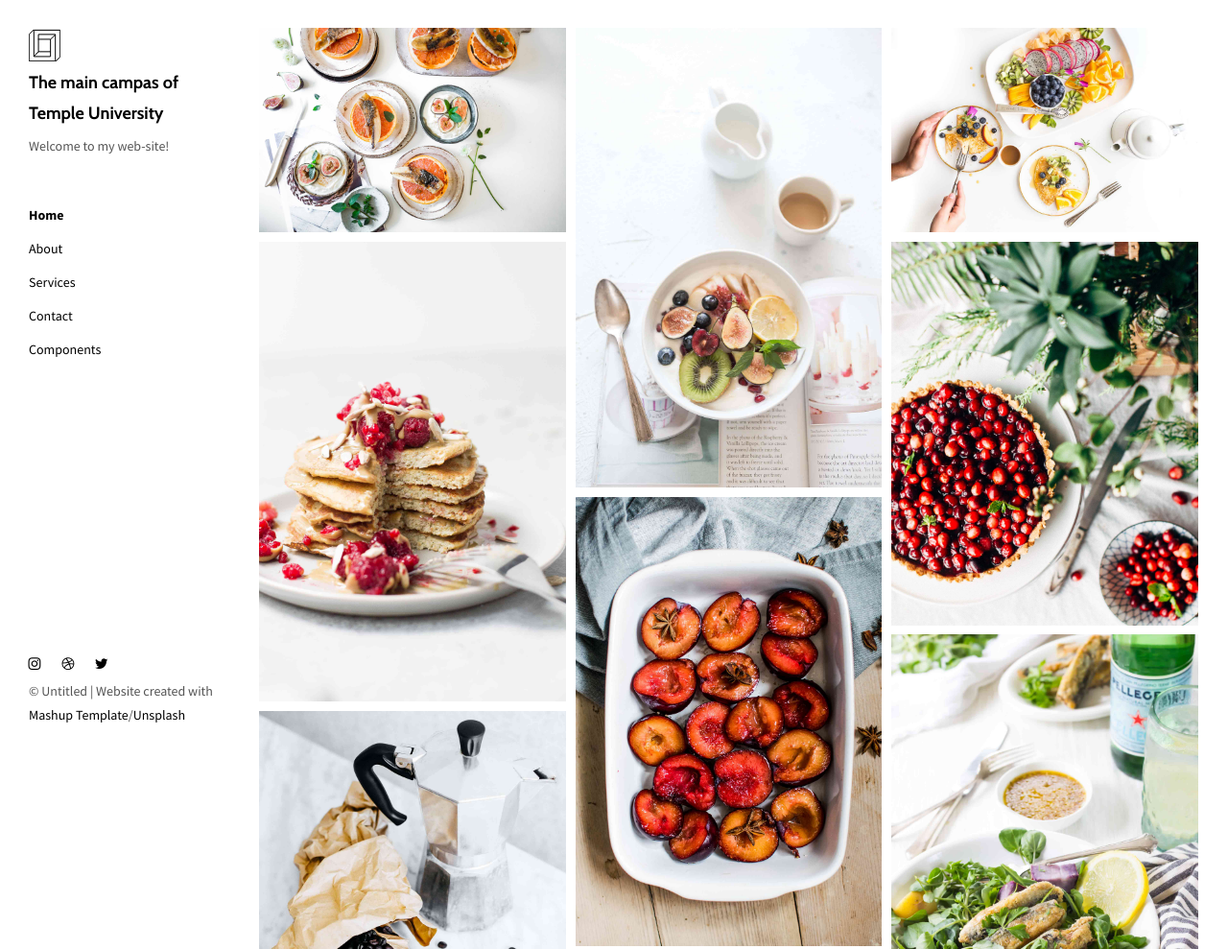
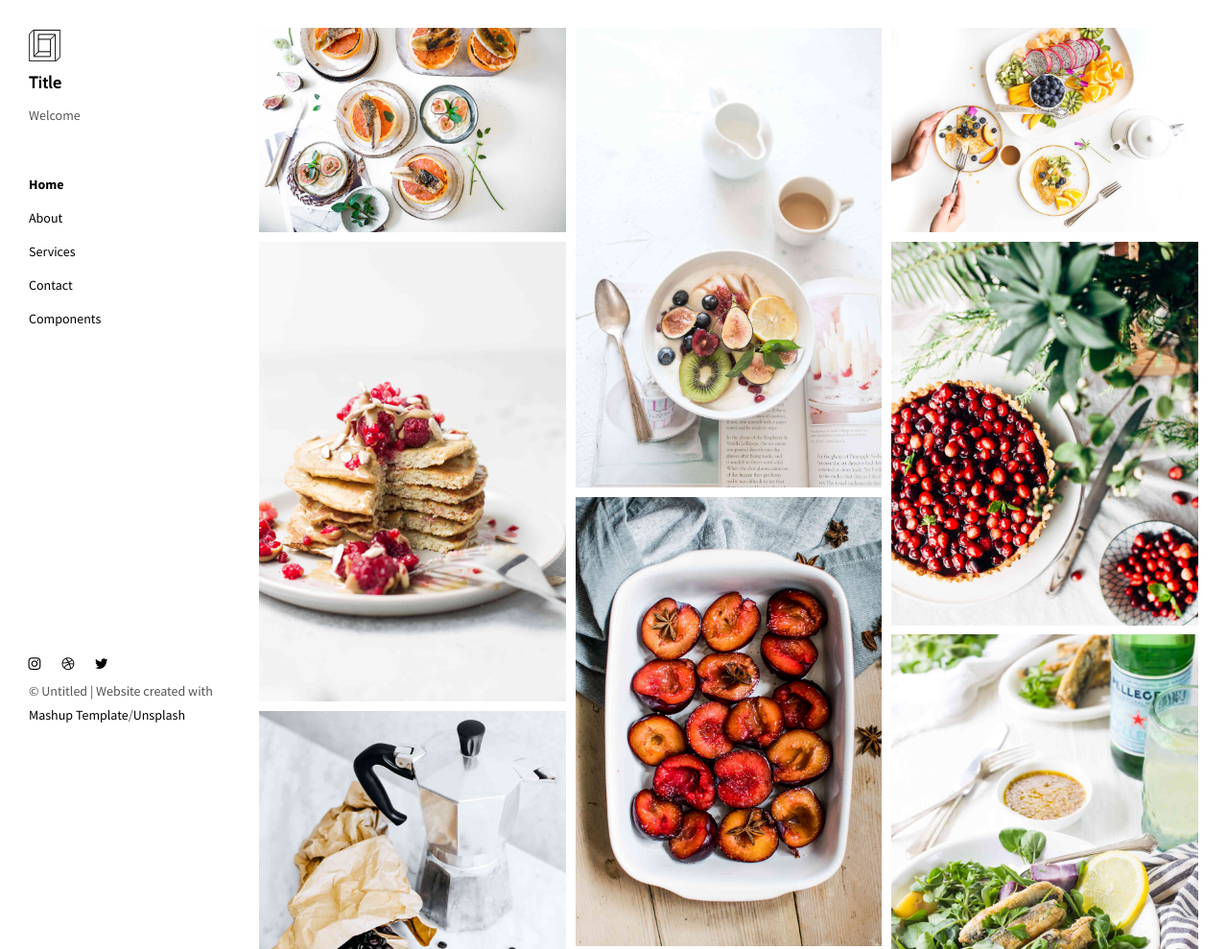
Before and after one commit to HuYuwinter/HuYuwinter.github.io, a plain HTML site: page index.html in a window 1280 px wide. Shown: the top 989 px of the page at 96% size. Drawn offline with nearby package versions, Linux system fonts and the light colour scheme.

Commit message:
Update index.html

```diff
--- a/index.html
+++ b/index.html
@@ -17,7 +17,7 @@
 
 
 
-  <title>Temple University</title>
+  <title>Fruits</title>
 
 <link href="./main.82cfd66e.css" rel="stylesheet"></head>
 
@@ -40,9 +40,9 @@
       <div class="site-header hidden-xs">
           <a class="site-brand" href="./index.html" title="">
             <img class="img-responsive site-logo" alt="" src="./assets/images/mashup-logo.svg">
-            The main campas of Temple University
+            Title
           </a>
-        <p>Welcome to my web-site!</p>
+        <p>Welcome</p>
       </div>
       <ul class="nav">
         <li><a href="./index.html" title="">Home</a></li>
```
